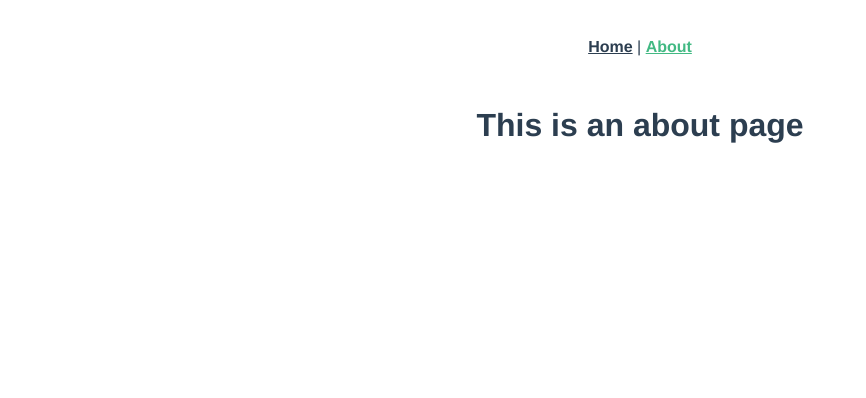
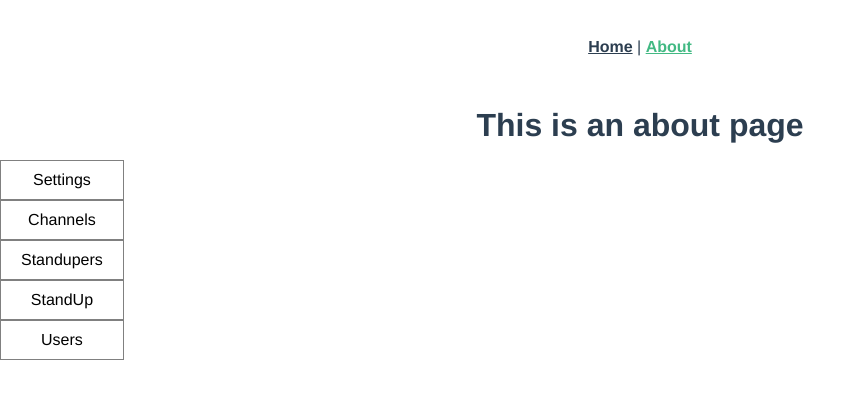
Before and after one commit to maddevsio/comedian-ui, a Vue app: page /about in a window 1280 px wide. Shown: the top 398 px of the page, without its empty margins (0-866 px from the left). Built offline with nearby package versions, Linux system fonts and the light colour scheme.

Commit message:
Closes #5 add side nav

```diff
--- /dev/null
+++ b/src/components/navigation/SideNav.vue
@@ -0,0 +1,67 @@
+<template>
+   <div>
+    <nav class="sidenav">
+      <router-link v-for="routes in links"
+      v-bind:key="routes.id"
+      :to="`${routes.page}`"
+      class="sidenav__link">{{routes.text}}</router-link>
+    </nav>
+  </div>
+</template>
+
+<script>
+export default {
+  name: 'Sidenav',
+  data() {
+    return {
+      links: [
+        {
+          id: 0,
+          text: 'Settings',
+          page:'/#'
+        },
+        {
+          id: 1,
+          text: 'Channels',
+          page:'/#'
+        },
+        {
+          id: 2,
+          text: 'Standupers',
+          page:'/#'
+        },
+        {
+          id: 3,
+          text: 'StandUp',
+          page:'/#'
+        },
+        {
+          id: 4,
+          text: 'Users',
+          page:'/#'
+        }
+      ]
+    }
+  }
+}
+</script>
+<style>
+.sidenav {
+  position: fixed;
+  flex-direction: column;
+  top: 20%;
+  left: 0;
+  display: flex;
+
+}
+.sidenav__link {
+  color:black;
+  text-decoration: none;
+  padding: 10px 20px ;
+  border:1px solid grey;
+}
+.sidenav__link:hover {
+  color:#42b983;
+  border-color:#42b983;
+}
+</style>
--- a/src/views/About.vue
+++ b/src/views/About.vue
@@ -1,5 +1,17 @@
 <template>
   <div class="about">
     <h1>This is an about page</h1>
+    <SideNav/>
   </div>
 </template>
+
+<script>
+import SideNav from '@/components/navigation/SideNav.vue'
+
+export default {
+  name: 'home',
+  components: {
+    SideNav
+  }
+}
+</script>
```
